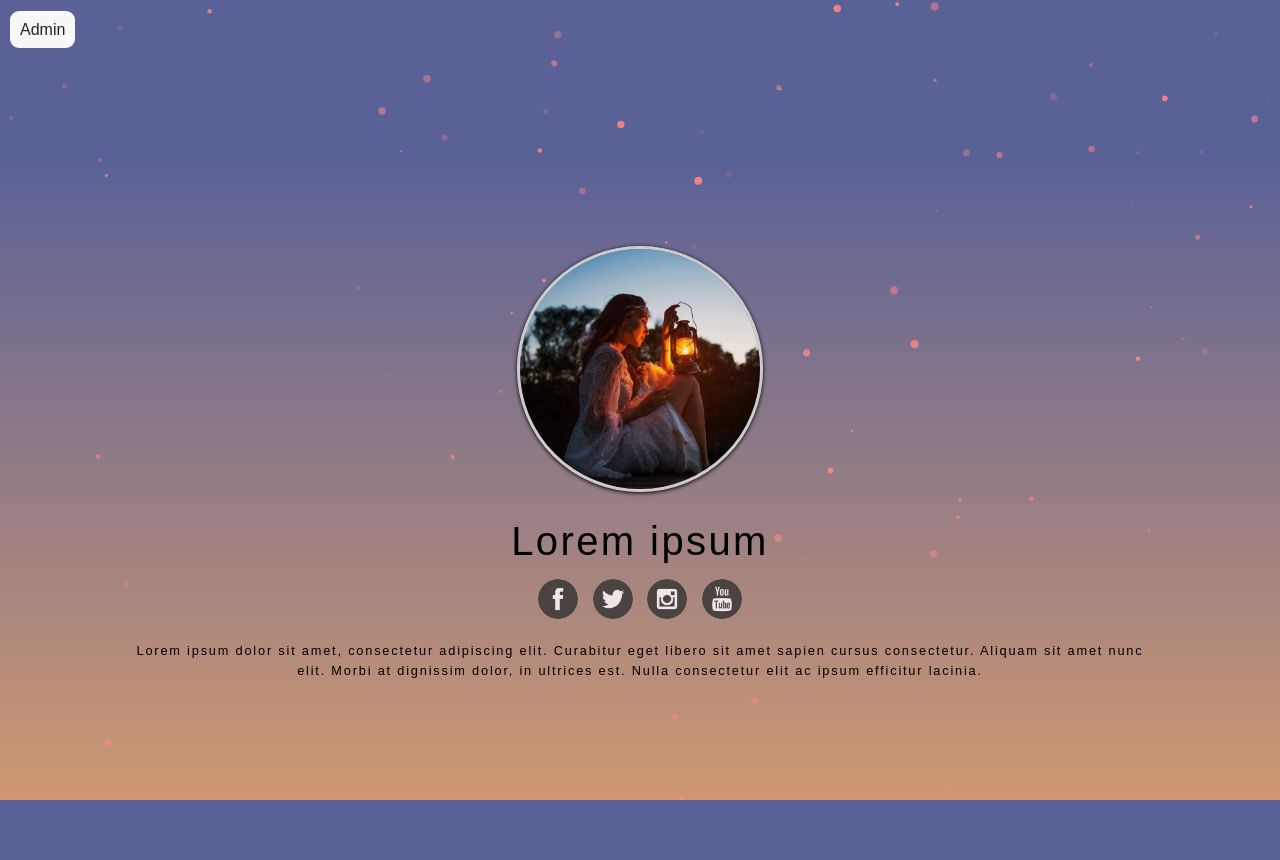
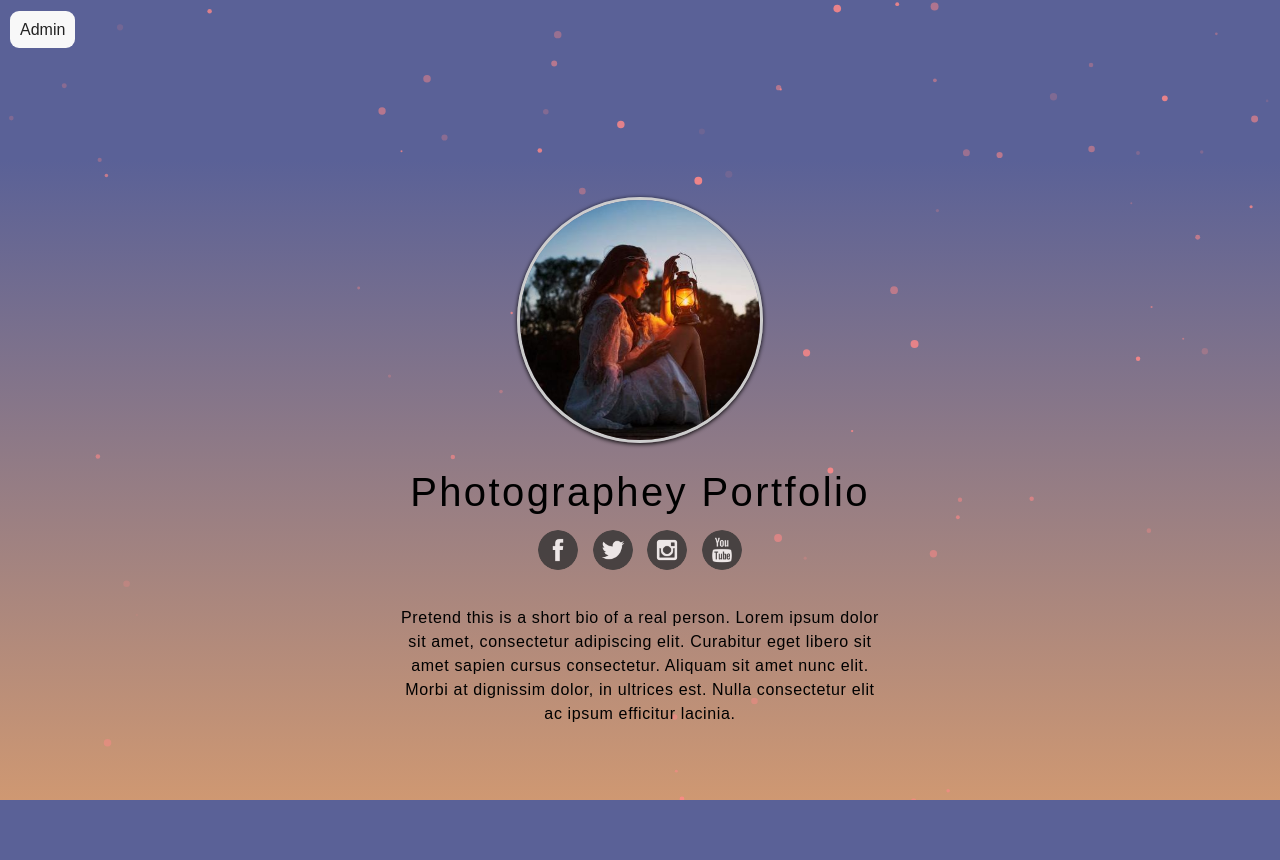
Before and after one commit to AlexIsTerrified/photographer-website, a PHP site: page / in a window 1280 px wide. Run offline with PHP 8.4, Linux system fonts and the light colour scheme; data that the repository does not hold is empty.

Commit message:
project edit

```diff
--- a/css/foto.css
+++ b/css/foto.css
@@ -27,9 +27,10 @@ input{width:80%;margin:15px 0;height:35px;border:1px solid #ccc;border-radius:3p
 .propic{height:15em;width:100%;border-radius:4px;text-align:Center}
 .propic img{border:3px solid #ccc;border-radius:360px;width:15em;height:15em;box-shadow: 0 1px 4px black;transition:.3s;
 object-fit:cover}
-.cript{padding: 1% 5% 0;text-decoration:none;width:100%;box-sizing:border-box;display:block;text-align:center}
-.profile h2{width: 100%;font-weight: 500;font-size: 2.5em;line-height: 1.33em;letter-spacing: .06em;}
-.profile p{width: 100%;font-size: .8em;font-weight: 500;line-height: 1.5;    letter-spacing: .14em;color:black;}
+.cript{padding: 1% 5% 0;text-decoration:none;width:100%;box-sizing:border-box;display:block;text-align:center;display:flex;flex-direction:column;
+    align-items:Center;}
+.profile h2{width: 100%;font-weight: 500;font-size: 2.5em;line-height: 1.33em;letter-spacing: .06em;display:flex;flex-direction:column;align-items:Center;}
+.profile p{width: 100%;max-width:480px;font-size: 1em;font-weight: 500;line-height: 1.5;    letter-spacing: .04em;color:black;}
 
 .socialM{height:50px;width:100%;text-align:center;margin:10px 0}
 .social-nav{width:40px;height:40px;border-radius:360px;background-repeat:no-repeat;background-position:center;border:none;
--- a/index.php
+++ b/index.php
@@ -28,14 +28,14 @@
 		<img src="./img/propic.jpg"></img>
 	</div><br>
 	<div class="cript">
-	<h2>Lorem ipsum</h2>
+	<h2>Photographey Portfolio</h2>
 	<div class="socialM">
 		<a ><button class="social-nav" style="background-image:url('./img/fbicon.png')"></button></a>
 		<a ><button class="social-nav" style="background-image:url('./img/twittericon.png')"></button></a>
 		<a ><button class="social-nav" style="background-image:url('./img/igicon.png')"></button></a>
 		<a ><button class="social-nav" style="background-image:url('./img/youtubeicon.png')"></button></a>
 	</div>
-	<p>Lorem ipsum dolor sit amet, consectetur adipiscing elit. Curabitur eget libero sit amet sapien cursus consectetur.
+	<p>Pretend this is a short bio of a real person. Lorem ipsum dolor sit amet, consectetur adipiscing elit. Curabitur eget libero sit amet sapien cursus consectetur.
 	Aliquam sit amet nunc elit. Morbi at dignissim dolor, in ultrices est. Nulla consectetur elit ac ipsum efficitur lacinia.</p>
 	</div>
 	 </section class="content">
```
Also changed, not shown: anotherpage.php (deleted, +0 -67 lines), img/1670206063.jpg (added), img/1670206110.jpg (added), img/1670206148.jpg (added), img/1670206200.jpg (added), img/1670206308.jpg (added), img/1670206331.jpg (added).
